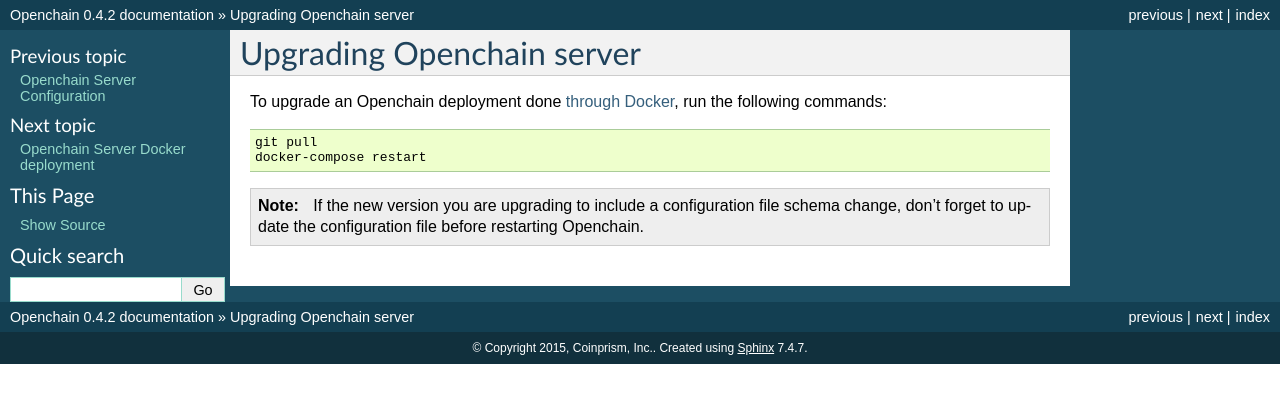
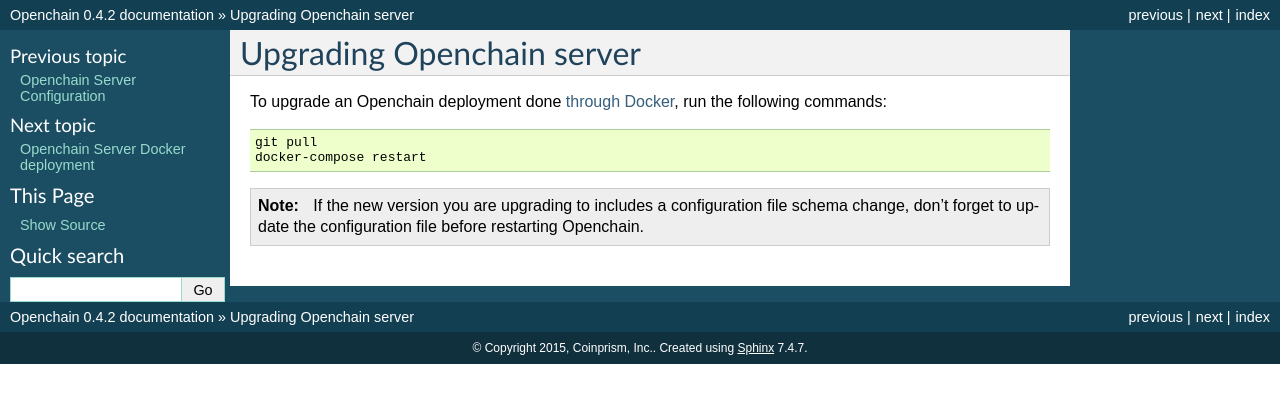
Before and after one commit to openchain/docs, a Sphinx documentation site: the page built from docs/source/general/upgrade.rst, in a window 1280 px wide. Shown: the top 403 px of the page. Built offline with Sphinx 7.4.7, drawn with Linux system fonts in a browser that asks for light colours.

Commit message:
Fix a typo

```diff
--- a/docs/source/general/upgrade.rst
+++ b/docs/source/general/upgrade.rst
@@ -8,4 +8,4 @@
     git pull
     docker-compose restart
 
-.. note:: If the new version you are upgrading to include a configuration file schema change, don't forget to update the configuration file before restarting Openchain.
+.. note:: If the new version you are upgrading to includes a configuration file schema change, don't forget to update the configuration file before restarting Openchain.
```
